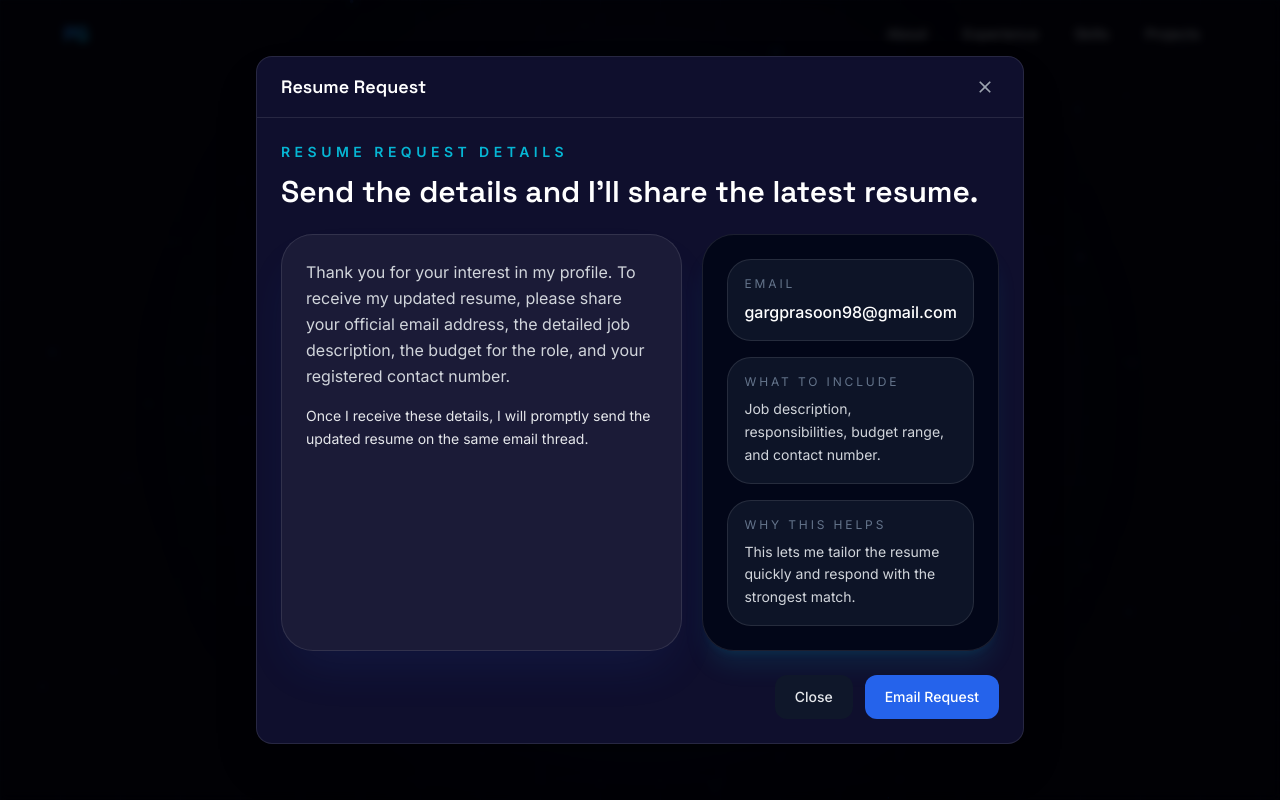
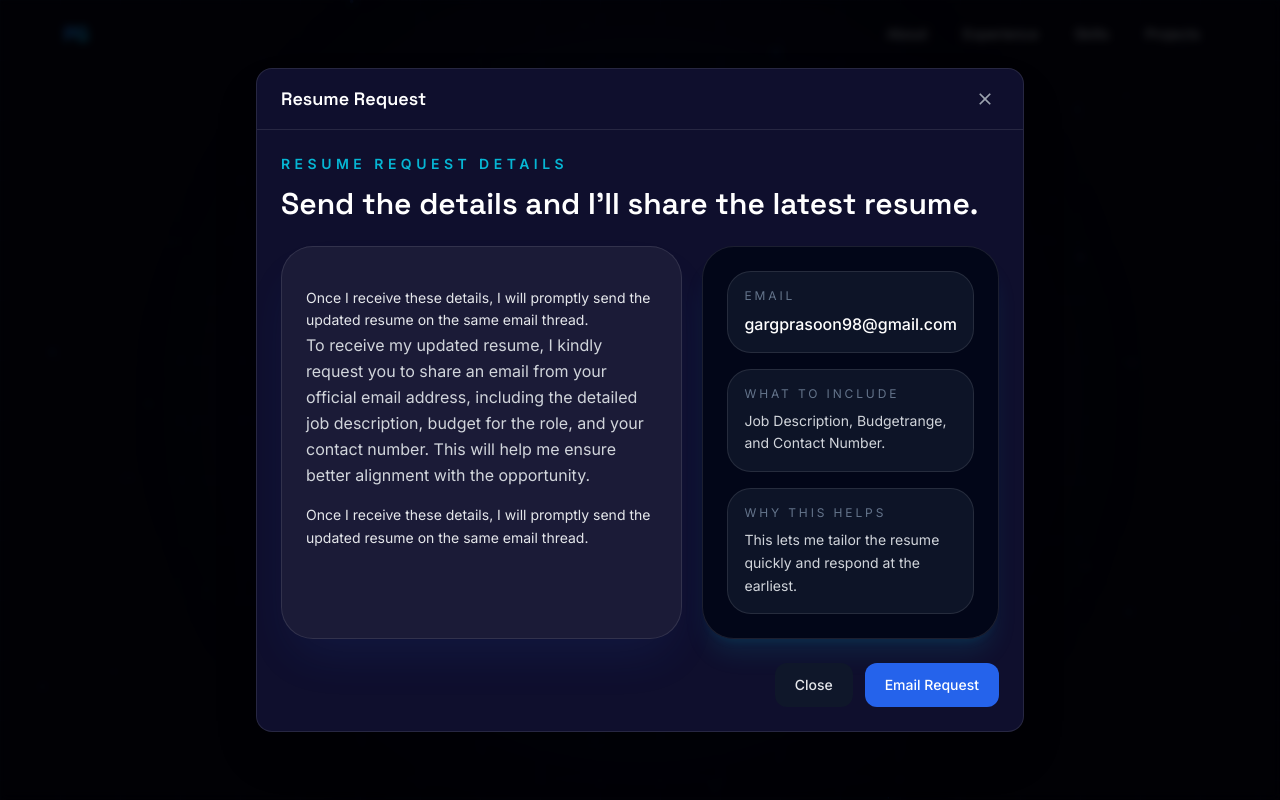
Before and after one commit to ar2029/prasoon-portfolio, a React (Vite) app: page / in a window 1280 px wide. Both pictures are taken after a click on the button "Request Resume". Shown: the top 800 px of the page. Built offline with nearby package versions, Linux system fonts and the light colour scheme.

Commit message:
fix: improve clarity and tone in resume request modal text

```diff
--- a/src/components/ResumeRequestModal.tsx
+++ b/src/components/ResumeRequestModal.tsx
@@ -20,8 +20,11 @@ export default function ResumeRequestModal({ isOpen, onClose }: ResumeRequestMod
 
         <div className="grid gap-5 lg:grid-cols-[1.4fr_1fr]">
           <div className="rounded-[2rem] border border-white/10 bg-white/5 p-6 shadow-2xl shadow-brand-blue/10">
+          <p className="mt-4 text-gray-200 text-sm leading-relaxed">
+              Once I receive these details, I will promptly send the updated resume on the same email thread.
+            </p>
             <p className="text-gray-300 leading-relaxed">
-              Thank you for your interest in my profile. To receive my updated resume, please share your official email address, the detailed job description, the budget for the role, and your registered contact number.
+             To receive my updated resume, I kindly request you to share an email from your official email address, including the detailed job description, budget for the role, and your contact number. This will help me ensure better alignment with the opportunity.
             </p>
             <p className="mt-4 text-gray-200 text-sm leading-relaxed">
               Once I receive these details, I will promptly send the updated resume on the same email thread.
@@ -37,13 +40,13 @@ export default function ResumeRequestModal({ isOpen, onClose }: ResumeRequestMod
               <div className="rounded-3xl bg-slate-900/90 p-4 border border-white/10">
                 <p className="text-xs uppercase tracking-[0.24em] text-slate-500 mb-2">What to include</p>
                 <p className="text-gray-300 text-sm leading-relaxed">
-                  Job description, responsibilities, budget range, and contact number.
+                  Job Description, Budgetrange, and Contact Number.
                 </p>
               </div>
               <div className="rounded-3xl bg-slate-900/90 p-4 border border-white/10">
                 <p className="text-xs uppercase tracking-[0.24em] text-slate-500 mb-2">Why this helps</p>
                 <p className="text-gray-300 text-sm leading-relaxed">
-                  This lets me tailor the resume quickly and respond with the strongest match.
+                  This lets me tailor the resume quickly and respond at the earliest.
                 </p>
               </div>
             </div>
```
